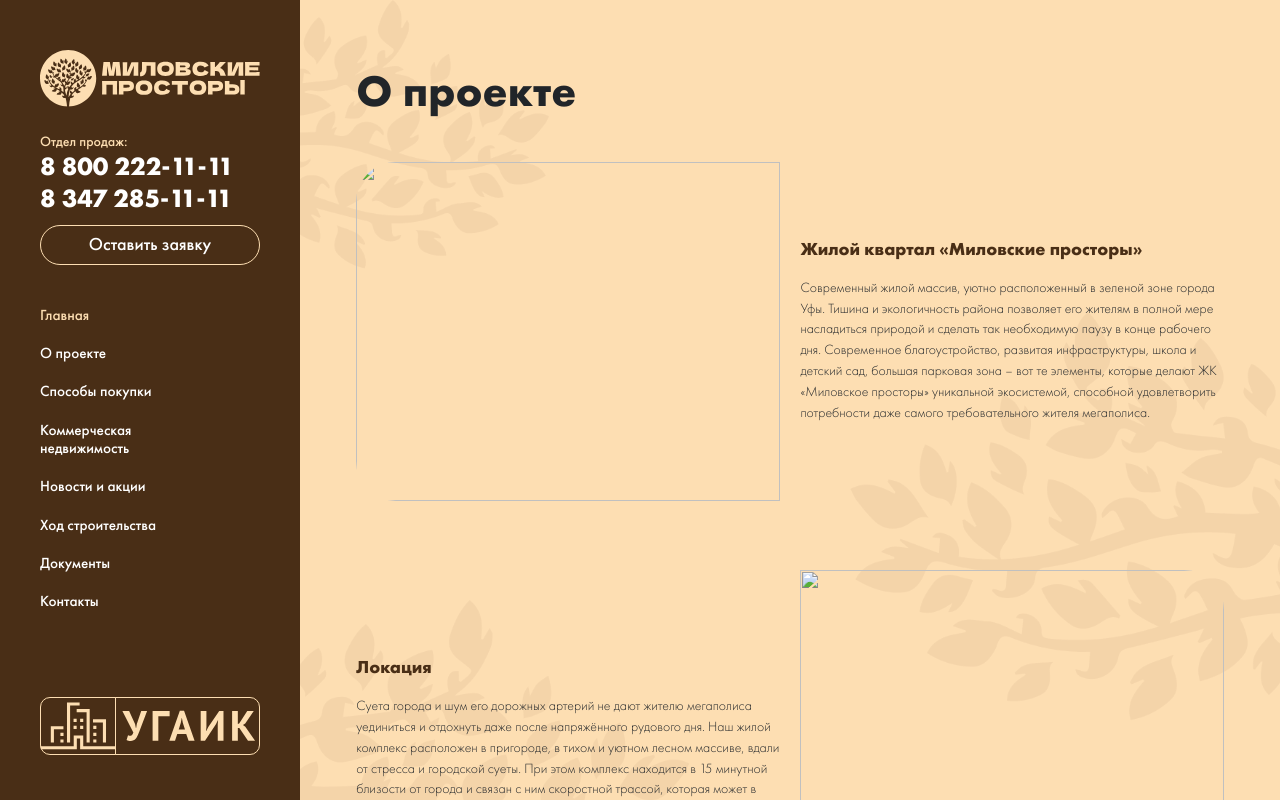
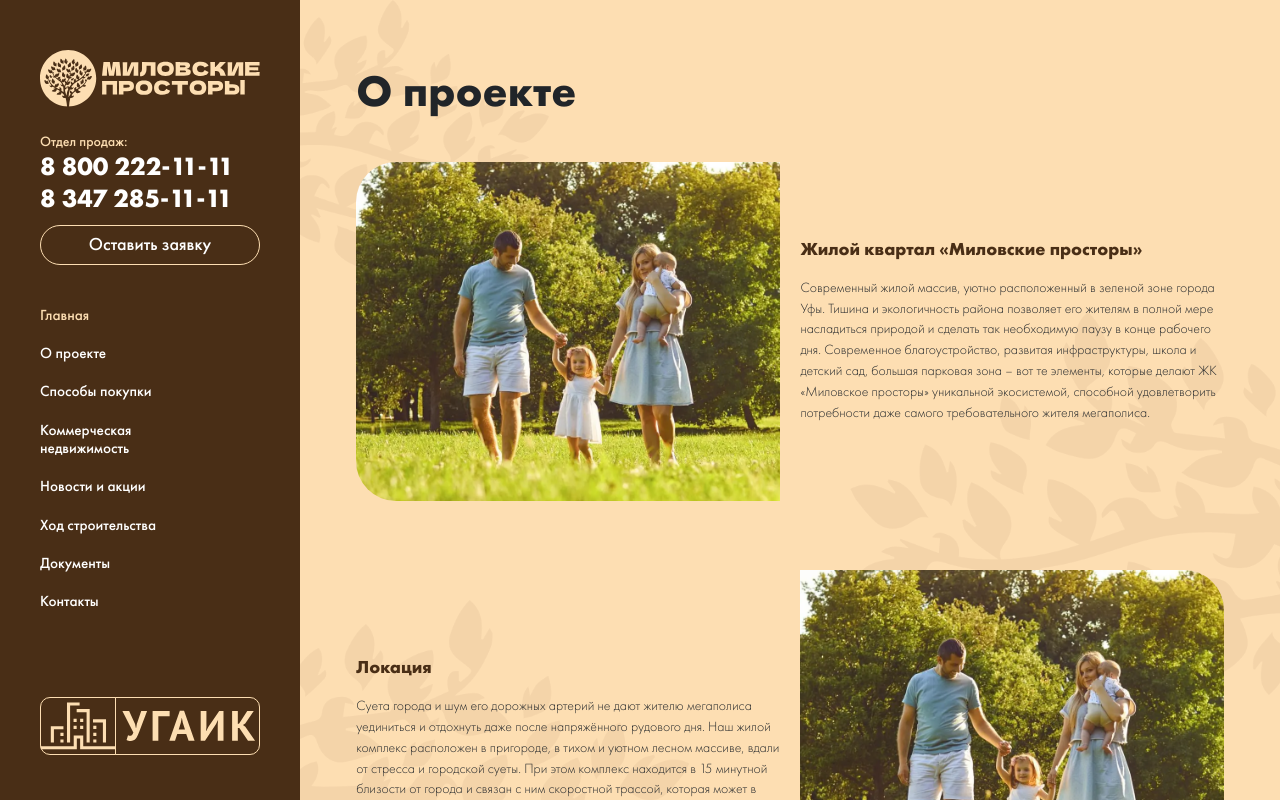
Before and after one commit to R4GNARWR/ugaik, a plain HTML site: page about.html in a window 1280 px wide. Drawn offline with Linux system fonts and the light colour scheme; files whose address does not match are found by name.

Commit message:
Hotfix для картинок на странице о проекте

```diff
--- a/about.html
+++ b/about.html
@@ -85,7 +85,7 @@
         <div class="row">
             <div class="col-md-6 col-12">
                 <div class="about-img border-left">
-                    <img src="" alt="">
+                    <img src="img/about.webp" alt="">
                 </div>
             </div>
             <div class="col-md-6 col-12">
@@ -109,7 +109,7 @@
             </div>
             <div class="col-md-6 col-12 order-md-1 order-0">
                 <div class="about-img border-right">
-                    <img src="" alt="">
+                    <img src="img/about.webp" alt="">
                 </div>
             </div>
         </div>
```
